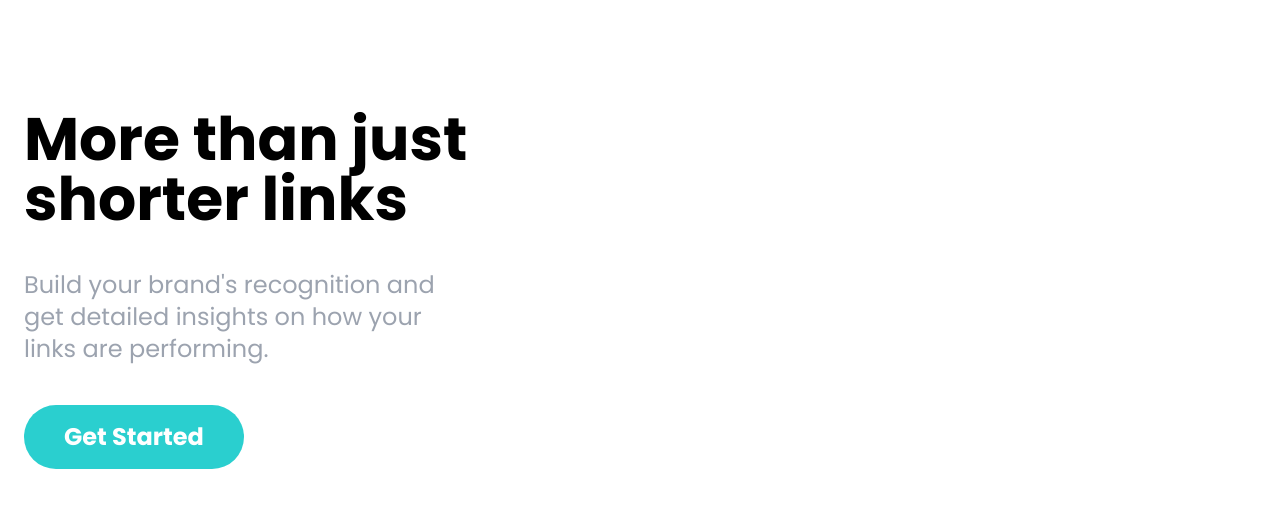
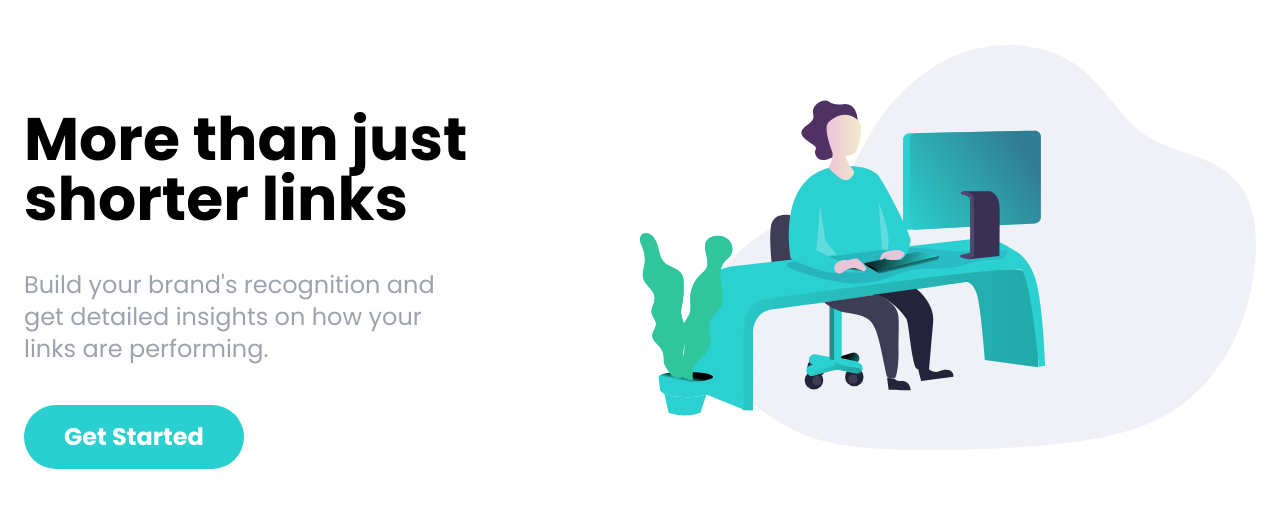
Before and after one commit to Armin-Fullstack/Shortly, a website: page inde.html in a window 1280 px wide. Shown: the part 75-582 px from the top of the page. Drawn offline with Linux system fonts and the light colour scheme.

Commit message:
Feat: Finished Hero section

```diff
--- a/inde.html
+++ b/inde.html
@@ -83,6 +83,10 @@
                    <a href="#" class="bg-cyan mx-auto lg:ml-0 px-10 py-5 lg:py-4 rounded-full text-2xl font-bold text-white hover:opacity-70">Get Started</a>
                 </div>
 
+                <!-- Image  -->
+                <div class="mb-24 lg:mb-0 lg:w-1/2">
+                    <img src="images/illustration-working.svg" alt="illustration-working">
+                </div>
             </div>
         </div>
     </section>
```
Also changed, not shown: CSS/style.css.
